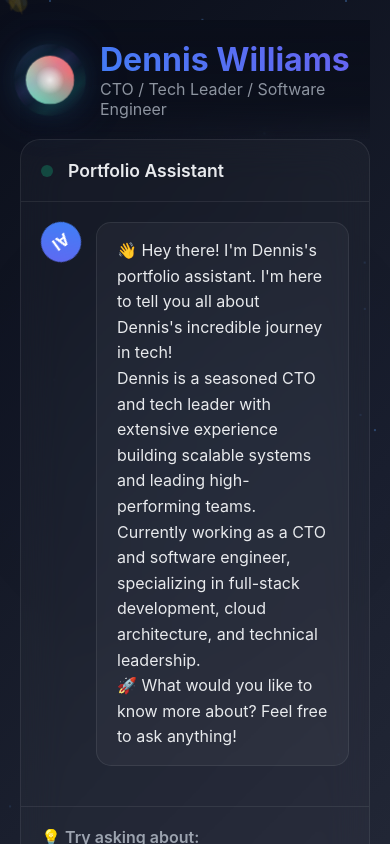
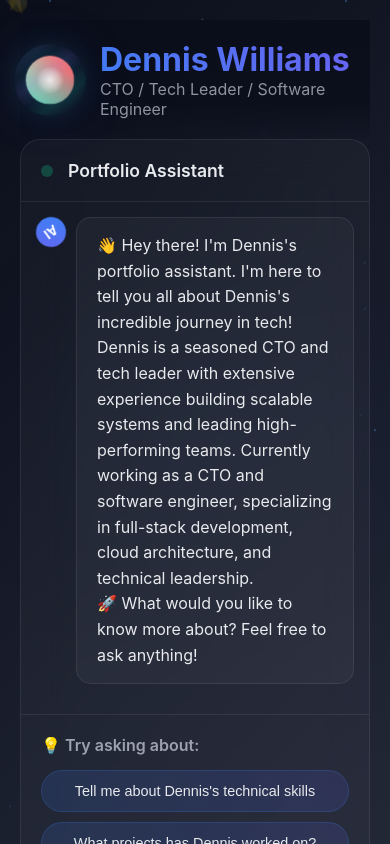
Before and after one commit to denwilliams/portfolio, a React (Vite) app: page / in a window 390 px wide. Shown: the top 844 px of the page. Built offline with nearby package versions, Linux system fonts and the light colour scheme.

Commit message:
Add responsive styles for chat messages and avatars on smaller screens

```diff
--- a/src/index.css
+++ b/src/index.css
@@ -326,6 +326,27 @@ body {
   color: white;
 }
 
+@media (max-width: 768px) {
+  .message {
+    gap: 10px;
+  }
+
+  .message-avatar {
+    width: 30px;
+    height: 30px;
+    font-size: 0.8rem;
+  }
+
+  .chat-messages {
+    padding: 15px;
+    gap: 15px;
+  }
+
+  .message-content {
+    padding: 12px 15px;
+  }
+}
+
 .ai-avatar {
   background: linear-gradient(45deg, #3b82f6, #6366f1);
   animation: rotate 4s linear infinite;
```
